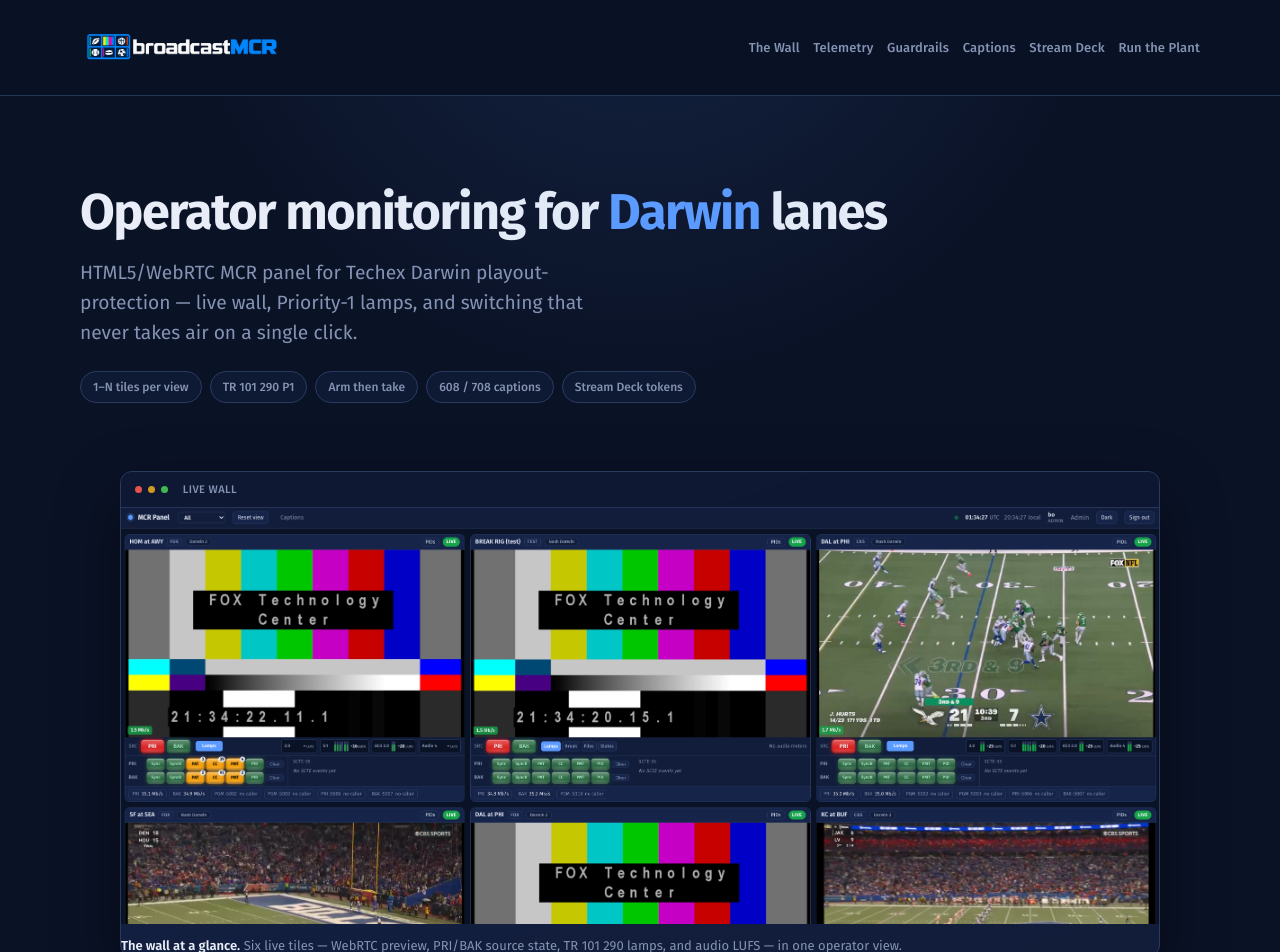
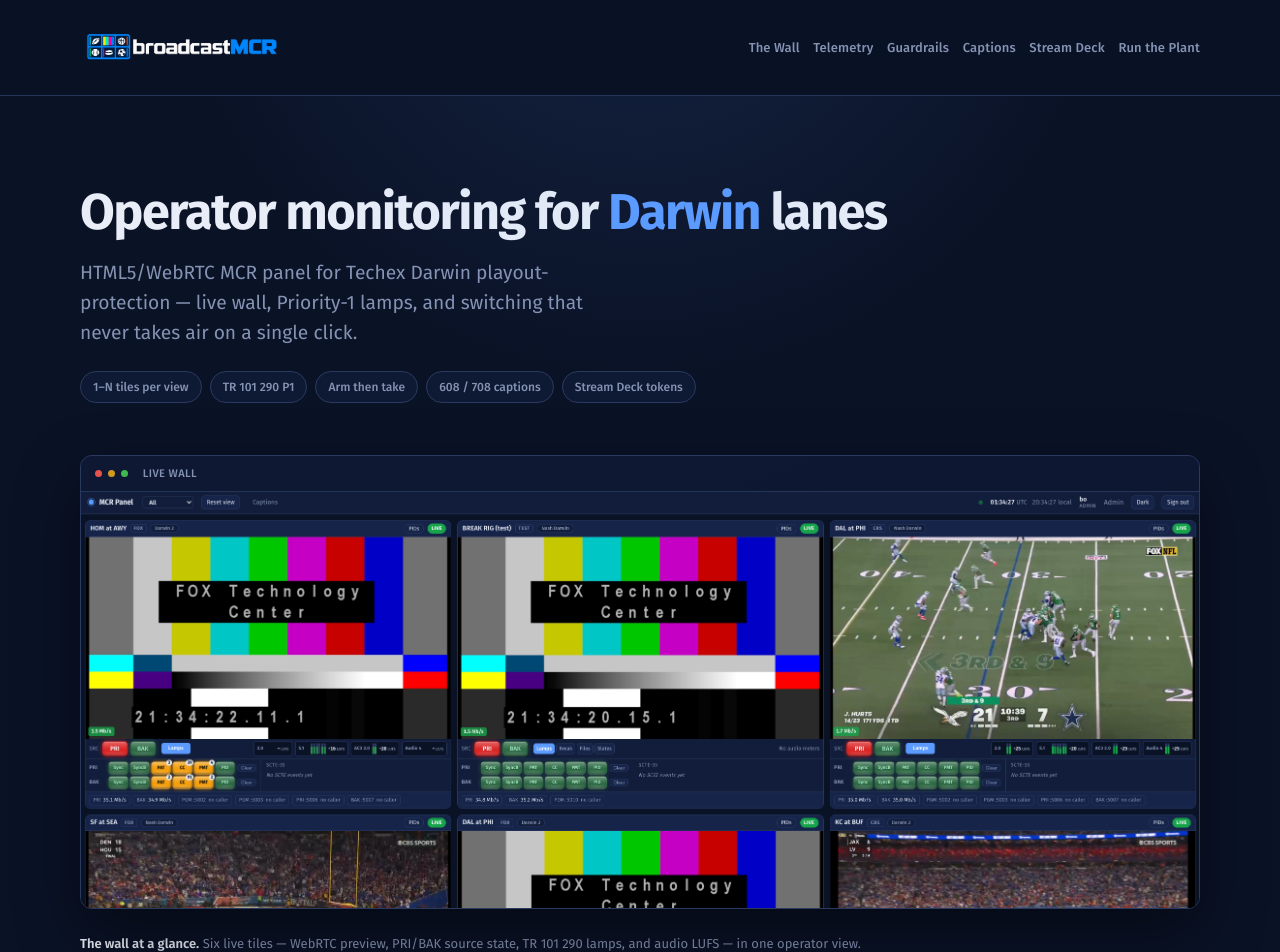
Before and after one commit to bokelleher/broadcastmcr.com, a React (Vite) app: page / in a window 1280 px wide. Shown: the top 952 px of the page. Built offline with nearby package versions, Linux system fonts and the light colour scheme.

Commit message:
Give image captions breathing room outside frames

```diff
--- a/src/components/Shot.tsx
+++ b/src/components/Shot.tsx
@@ -15,12 +15,13 @@
   label = 'MCR Panel',
   variant = 'default',
 }: ShotProps) {
-  const cls = ['shot', variant !== 'default' ? `shot--${variant}` : '']
+  const frameCls = ['shot', variant !== 'default' ? `shot--${variant}` : '']
     .filter(Boolean)
     .join(' ')
 
   return (
-    <figure className={cls}>
+    <figure className="shot-block">
+      <div className={frameCls}>
         <div className="shot__chrome" aria-hidden="true">
           <span className="shot__dot" />
           <span className="shot__dot" />
@@ -30,6 +31,7 @@
         <div className="shot__viewport">
           <img src={src} alt={alt} loading="lazy" decoding="async" />
         </div>
+      </div>
       <figcaption className="shot__caption">{caption}</figcaption>
     </figure>
   )
--- a/src/index.css
+++ b/src/index.css
@@ -281,6 +281,10 @@
 }
 
 /* —— Shot frame (glass) —— */
+.shot-block {
+  margin: 0;
+}
+
 .shot {
   position: relative;
   border-radius: var(--radius);
@@ -362,7 +366,7 @@
 }
 
 .shot__caption {
-  margin: 0.85rem 0 0;
+  margin: 1.65rem 0 0;
   font-size: 0.8125rem;
   color: var(--muted);
   line-height: 1.45;
```
Lines whose indentation alone changed are shown as unchanged.
